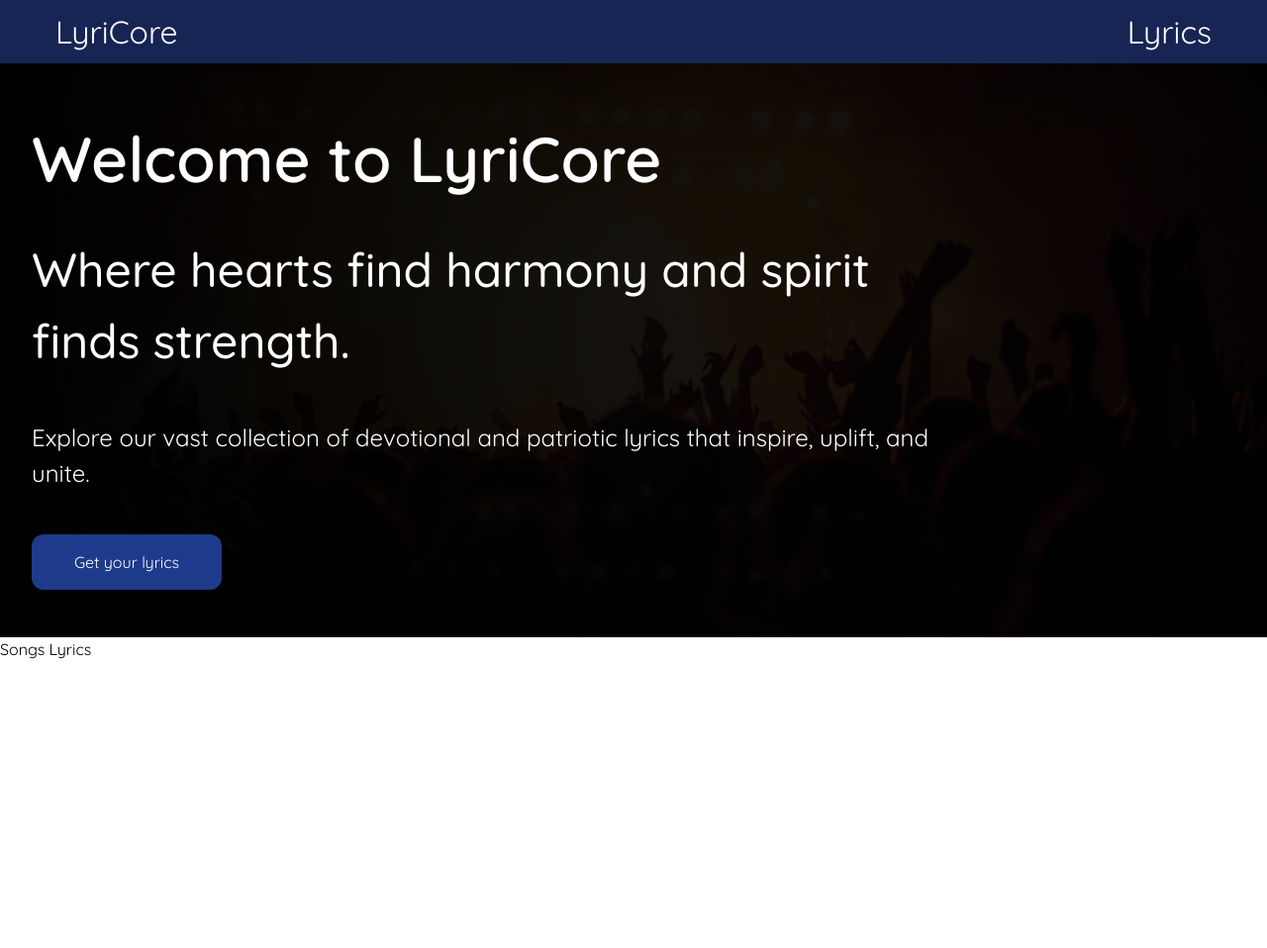
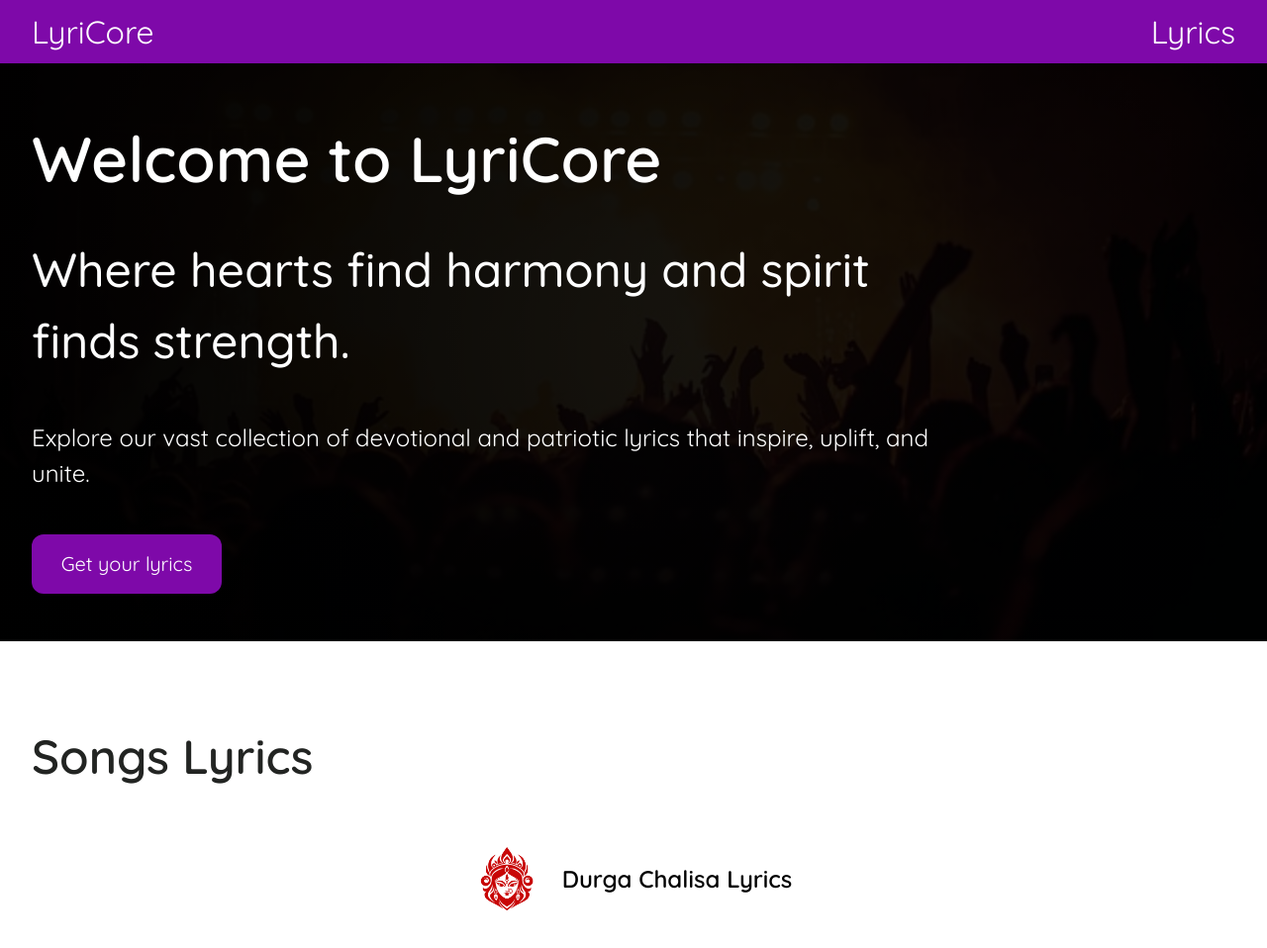
Before and after one commit to abhishekisadeveloper/LyriCore, a website: page src/index.html in a window 1280 px wide. Shown: the whole page at 99% size. Before the commit the page ends 800 px from the top, so only its background shows below. Drawn offline with Linux system fonts and the light colour scheme.

```diff
--- a/src/index.html
+++ b/src/index.html
@@ -5,59 +5,73 @@
     <meta charset="UTF-8">
     <meta name="viewport" content="width=device-width, initial-scale=1.0">
     <link rel="preconnect" href="https://fonts.googleapis.com">
-<link rel="preconnect" href="https://fonts.gstatic.com" crossorigin>
-<link href="https://fonts.googleapis.com/css2?family=Poppins:ital,wght@0,100;0,200;0,300;0,400;0,500;0,600;0,700;0,800;0,900;1,100;1,200;1,300;1,400;1,500;1,600;1,700;1,800;1,900&family=Quicksand:wght@300..700&display=swap" rel="stylesheet">
+    <link rel="preconnect" href="https://fonts.gstatic.com" crossorigin>
+    <link
+        href="https://fonts.googleapis.com/css2?family=Poppins:ital,wght@0,100;0,200;0,300;0,400;0,500;0,600;0,700;0,800;0,900;1,100;1,200;1,300;1,400;1,500;1,600;1,700;1,800;1,900&family=Quicksand:wght@300..700&display=swap"
+        rel="stylesheet">
     <link href="./output.css" rel="stylesheet">
     <title>Document</title>
 </head>
 
 <body style="font-family: 'Quicksand', sans-serif;">
     <nav>
-        <div class="flex justify-between bg-blue-950 text-white text-xl h-16 items-center
+        <div class="flex justify-between bg-[#7e09a9] text-white text-xl h-16 items-center
         sm:text-[2rem]">
 
             <!-- logo -->
             <div class="ml-1
             sm:ml-8">
-                <a class="px-6 py-5 sm:py-[0.7rem] hover:bg-blue-900 transition-all duration-100 rounded-xl" href="#">LyriCore</a>
+                <a class="hover:underline transition-all duration-100 rounded-xl"
+                    href="#">LyriCore</a>
             </div>
 
             <!-- links -->
             <div class="flex mr-1
             sm:mr-8">
-                <a class="px-6 py-4 hover:bg-blue-900 transition-all duration-100 rounded-xl" href="#">Lyrics</a>
+                <a class="hover:underline transition-all duration-100 rounded-xl" href="#">Lyrics</a>
             </div>
         </div>
     </nav>
 
     <!-- Main Body -->
-     <main>
-        <div class="flex"
-        style="background-image:url(concert-3387324_640.jpg); background: linear-gradient(to right, rgba(0, 0, 0, 0.972), rgba(0, 0, 0, 0.863)), url(concert-3387324_640.jpg);
+    <main>
+        <div class="flex" style="background-image:url(concert-3387324_640.jpg); background: linear-gradient(to right, rgba(0, 0, 0, 0.972), rgba(0, 0, 0, 0.863)), url(concert-3387324_640.jpg);
         width: 100%; background-size: cover; background-position: center;
         background-repeat: no-repeat;">
 
-            <div class="flex flex-col w-3/4 text-white gap-7 my-12 mx-8">
-                <h1 class="text-[2.2rem] sm:text-[3rem] md:text-[4rem] font-semibold">
+            <div class="flex items-center sm:items-start flex-col sm:w-3/4 text-white gap-7 my-12 mx-8">
+                <h1 class="text-[2.7rem] text-center sm:text-left sm:text-[3rem] md:text-[4rem] font-semibold">
                     Welcome to LyriCore
                 </h1>
-                <h1 class="text-[1.2rem] sm:text-[2rem] md:text-[3rem] font-medium">
+                <h1 class="text-[1.4rem] text-center sm:text-left sm:text-[2rem] md:text-[3rem] font-medium">
                     Where hearts find harmony and spirit finds strength.
                 </h1>
 
-                <p class="text-[0.8rem] sm:text-[1rem] md:text-[1.5rem] mt-4">
+                <p class="text-[1rem] text-center sm:text-left sm:text-[1rem] md:text-[1.5rem] mt-4">
                     Explore our vast collection of devotional and patriotic lyrics that inspire, uplift, and unite.
                 </p>
 
-                <a class="px-6 py-4 bg-blue-900 hover:bg-blue-800 transition-all duration-100 rounded-xl w-[10rem] sm:w-48  text-center mt-4" href="#">Get your lyrics</a>
+                <a class="md:text-xl px-6 py-4 hover:bg-[#d90266] bg-[#7e09a9] transition-all duration-100 rounded-xl w-[10rem] sm:w-48  text-center mt-4"
+                    href="#">Get your lyrics</a>
             </div>
         </div>
 
         <!-- FOR SONGS -->
-         <div class="flex">
-            <h2>Songs Lyrics</h2>
-         </div>
-     </main>
+        <div class="flex flex-col ml-8 mr-8">
+            <h2 class="text-[2rem] sm:text-[3rem] font-semibold text-[#222422] mt-20">Songs Lyrics</h2>
+
+            <!-- All Songs -->
+            <div class="flex mt-12 justify-start sm:justify-center">
+
+                <div class="flex gap-3 sm:gap-6 items-center hover:bg-[#e1eefc] rounded-md cursor-pointer px-4 py-2">
+                    <img src="/src/Untitled design.png" alt="" class="w-[4rem] rounded-md">
+                    <h2 class="font-semibold text-[1rem] sm:text-[1.5rem]">Durga Chalisa Lyrics</h2>
+                </div>
+            </div>
+        </div>
+    </main>
+
+    <div class="h-[50rem]"></div>
 </body>
 
 </html>
```
Also changed, not shown: src/Untitled design.png (added), src/output.css.
